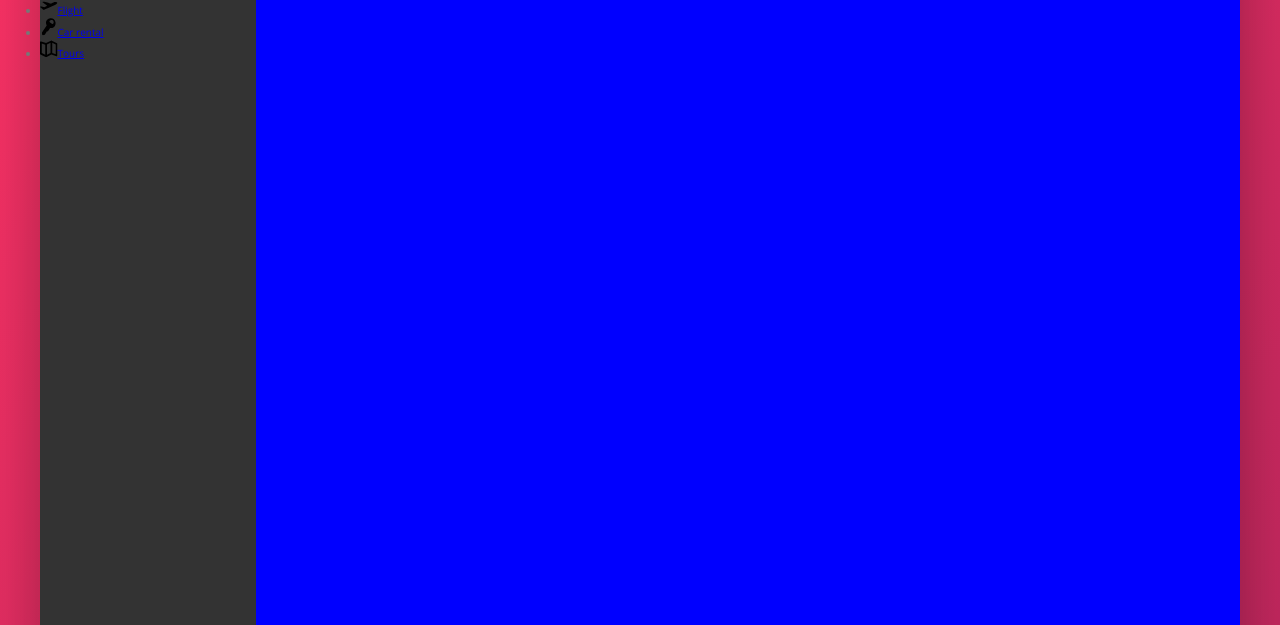
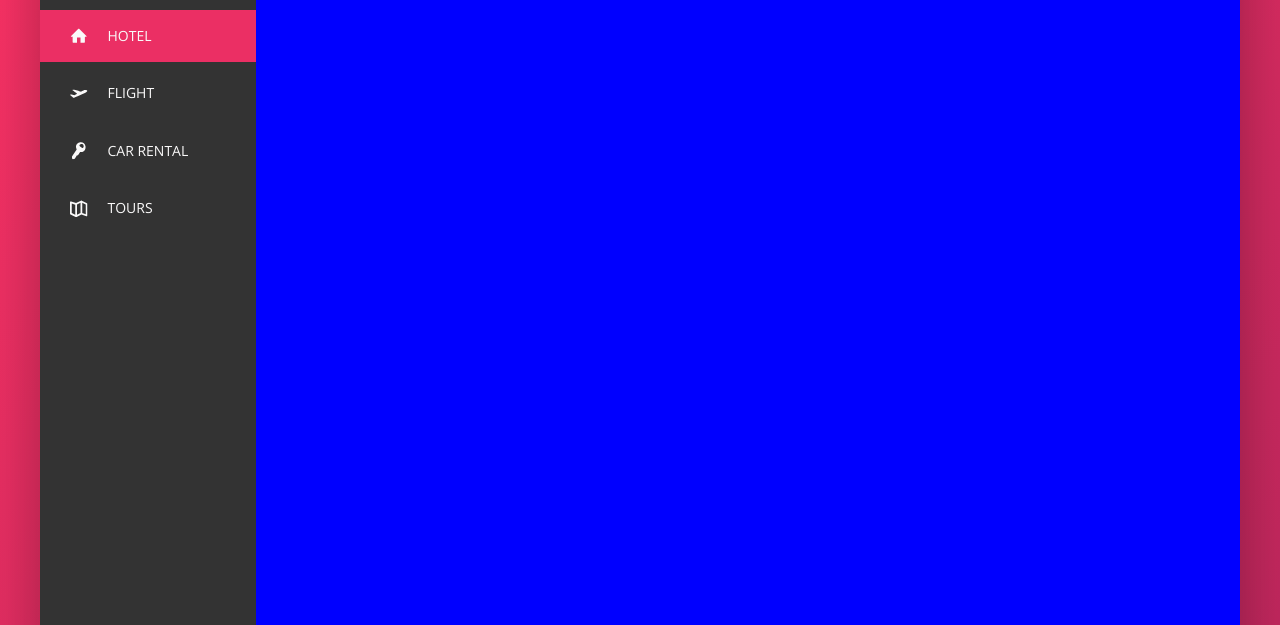
Before and after one commit to tsirianni/trillo-website-page, a website: page index.html in a window 1280 px wide. Shown: the part 175-800 px from the top of the page. Drawn offline with nearby package versions, Linux system fonts and the light colour scheme.

Commit message:
Sidebar finished | checkpoint

```diff
--- a/index.html
+++ b/index.html
@@ -49,7 +49,7 @@
     <div class="content">
       <nav class="sidebar">
         <ul class="side-nav">
-          <li class="side-nav__item">
+          <li class="side-nav__item side-nav__item--active">
             <a href="#" class="side-nav__link">
               <svg class="side-nav__icon">
                 <use xlink:href="images/sprite.svg#icon-home"></use>
--- a/scss/components/_components-navbar.scss
+++ b/scss/components/_components-navbar.scss
@@ -1,18 +1,60 @@
 .side-nav {
-
+  font-size: 1.4rem;
+  list-style: none;
+  margin-top: 3.5rem;
 
 
   &__item {
+    position: relative;
+
+    &:not(:last-child) {
+      margin-bottom: .5rem;
+    }
+  }
+
+  &__item::before {
+    content: "";
+    position: absolute;
+    top: 0;
+    left: 0;
+    height: 100%;
+    width: .3rem;
+    background-color: $primary;
+    transform: scaleY(0);
+    transition: transform .2s,
+                width .4s cubic-bezier(1,0,0,1),
+                background-color .1s;
 
   }
 
-  &__link {
+  &__item:hover::before,
+  &__item--active::before {
+    transform: scaleY(1);
+    width: 100%;
+  }
 
+  &__item:active::before {
+    background-color: $primary-light;
+  }
+
+  &__link:link,
+  &__link:visited {
+    color: $grey-light-1;
+    text-decoration: none;
+    text-transform: uppercase;
+    display: block;
+    padding: 1.5rem 3rem;
+    display: flex;
+    align-items: center;
+    position: relative;
+    z-index: 10;
   }
 
   &__icon {
     width: 1.75rem;
     height: 1.75rem;
+    margin-right: 2rem;
+    fill: currentColor;
   }
 
 }
```
Also changed, not shown: css/style.css.
